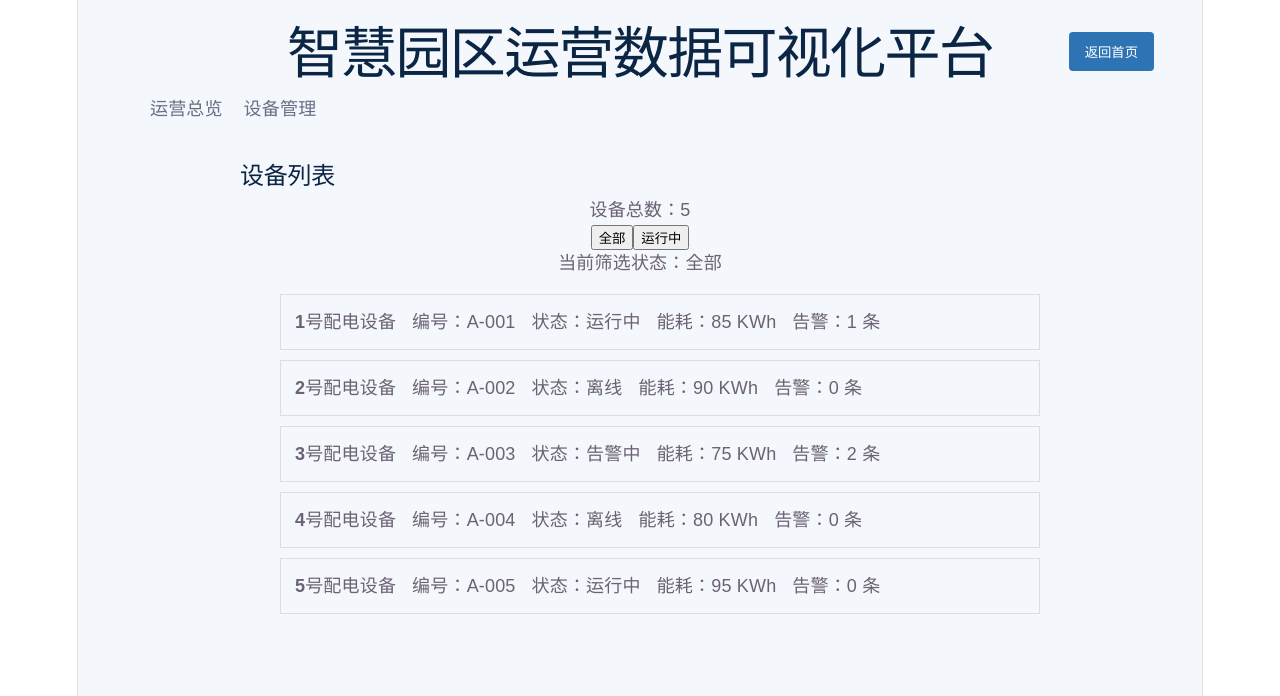
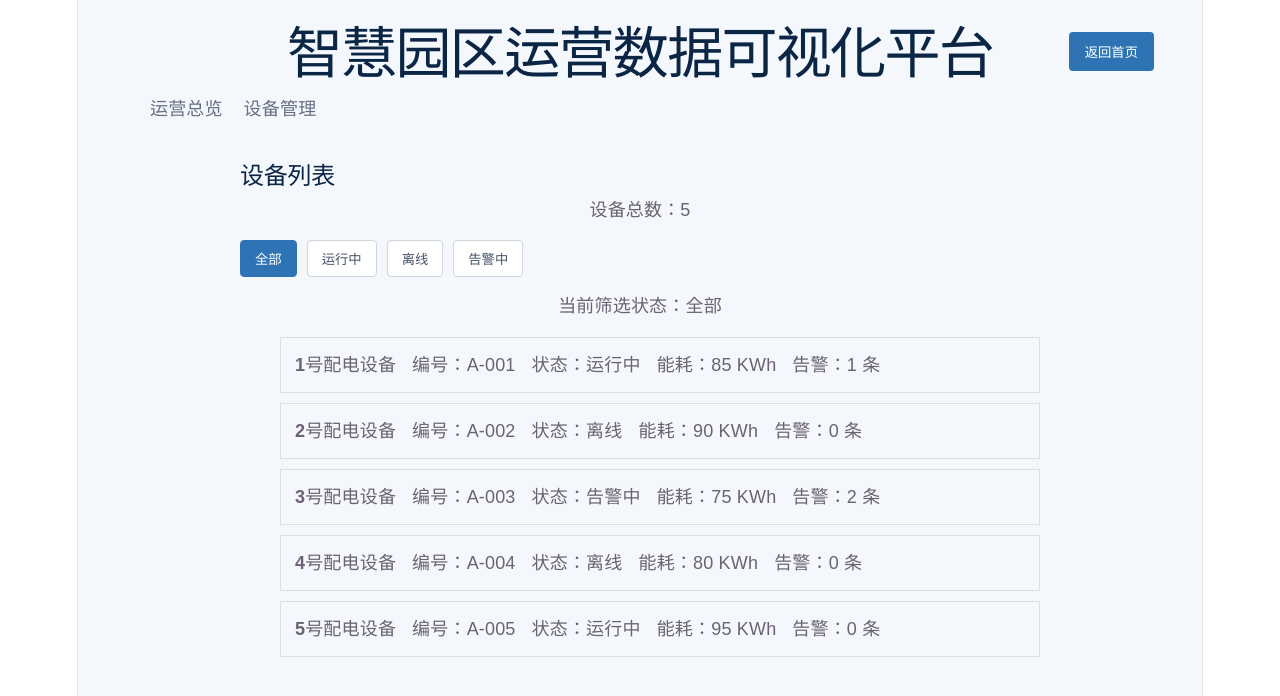
Before and after one commit to 3273352747/smart-park-dashboard, a Vue app: page / in a window 1280 px wide. Both pictures are taken after a click on the button "进入系统". Shown: the top 696 px of the page. Built offline with nearby package versions, Linux system fonts and the light colour scheme.

Commit message:
feat: add device offline and alarm features

```diff
--- a/src/components/DeviceList.vue
+++ b/src/components/DeviceList.vue
@@ -8,6 +8,7 @@ const deviceManager = [
   { name: '5号配电设备', code: 'A-005', status: '运行中', energy: 95, alarmCount: 0 },
 ]
 const activeStatus = ref('全部')
+const statusOptions = ['全部','运行中','离线','告警中']
 
 const filteredDevices = computed(() => {
   if(activeStatus.value === '全部'){
@@ -26,8 +27,7 @@ const filteredDevices = computed(() => {
     <p>设备总数：{{ deviceManager.length }}</p>
 
     <div class="filter-bar">
-      <button @click="activeStatus = '全部'">全部</button>
-      <button @click="activeStatus = '运行中'">运行中</button>
+      <button v-for="status in statusOptions" :key="status" class="filter-button" :class="{active: activeStatus === status}" @click="activeStatus = status">{{status}}</button>
     </div>
 
     <p>当前筛选状态：{{ activeStatus }}</p>
@@ -65,4 +65,25 @@ li{
     font-size: 24px;
     text-align: left;
 }
+
+.filter-bar{
+  display: flex;
+  gap: 10px;
+  margin: 16px 0;
+}
+
+.filter-button{
+  padding: 8px 14px;
+  color: #475467;
+  background: #fff;
+  border: 1px solid #d0d5dd;
+  border-radius: 4px;
+  cursor: pointer;
+}
+
+.filter-button.active{
+  color: #fff;
+  background: #2e74b5;
+  border-color: #2e74b5;
+}
 </style>
```
